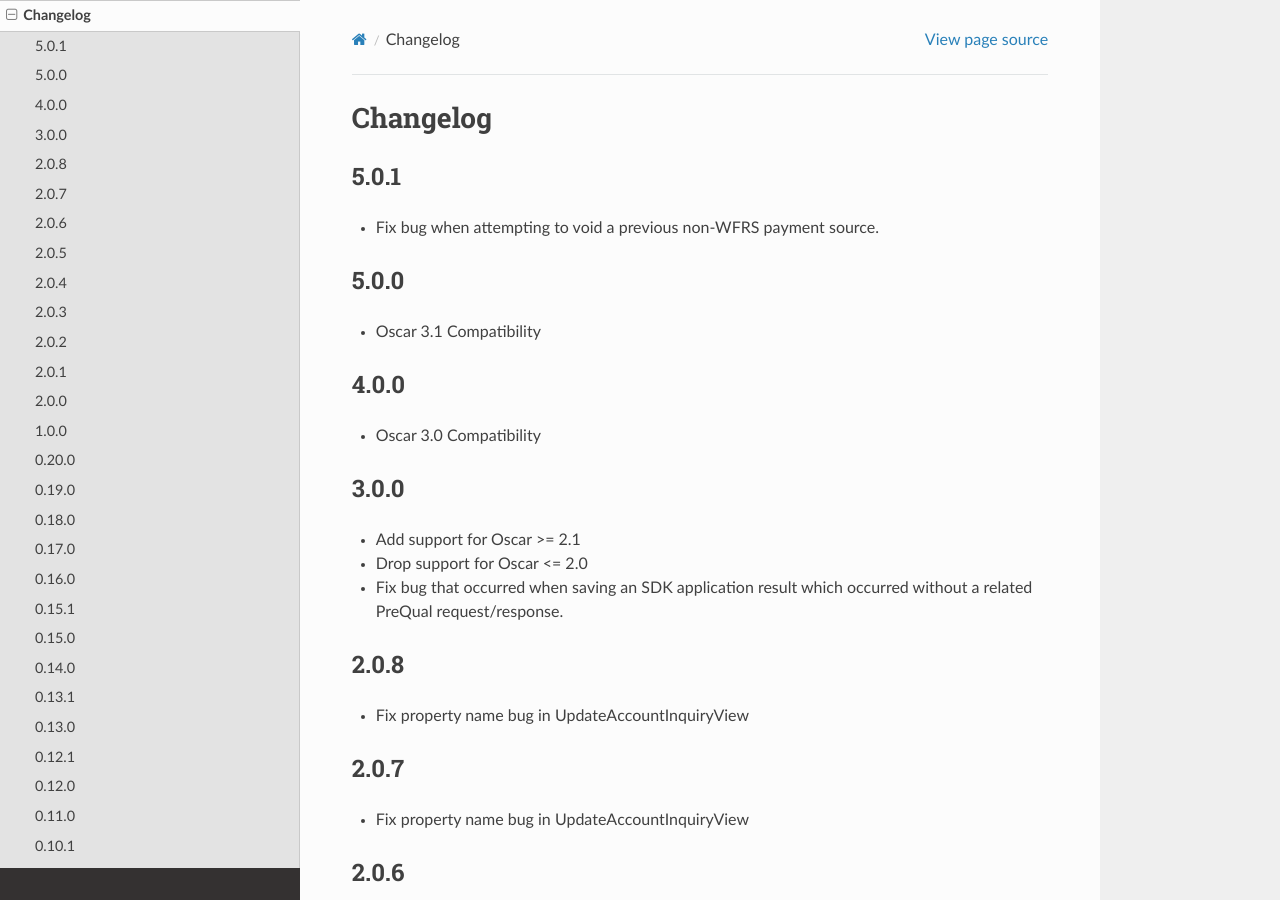
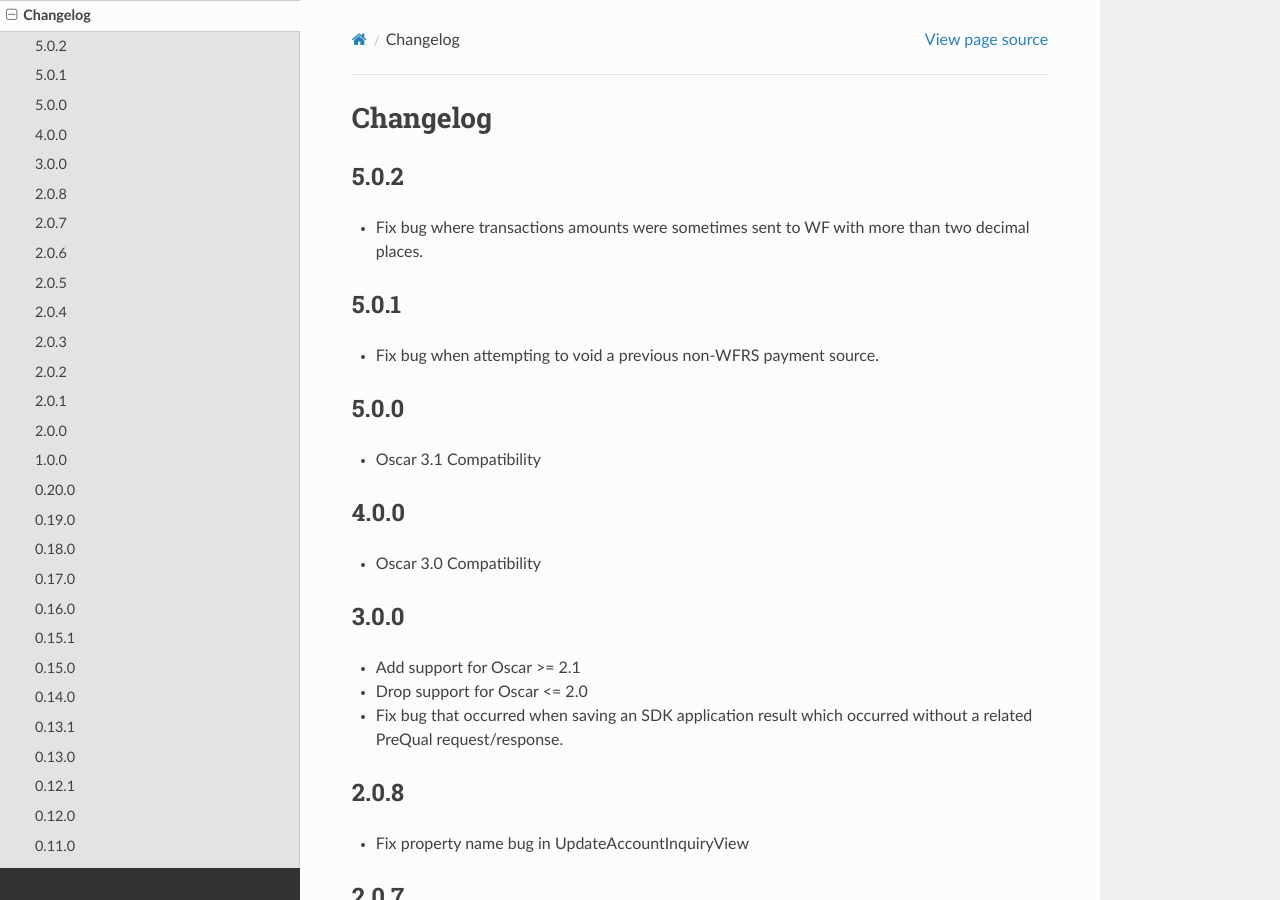
Before and after one commit to thelabnyc/django-oscar-wfrs, a Sphinx documentation site: the page built from docs/changes.rst, in a window 1280 px wide and 900 px high. Built offline with Sphinx 7.4.7 and the Read the Docs theme 2.0.0, drawn with Linux system fonts in a browser that asks for light colours; the version number could not be read and is left out.

Commit message:
Update changelog

```diff
--- a/docs/changes.rst
+++ b/docs/changes.rst
@@ -2,6 +2,10 @@
 
 Changelog
 =========
+
+5.0.2
+------------------
+- Fix bug where transactions amounts were sometimes sent to WF with more than two decimal places.
 
 5.0.1
 ------------------
```
